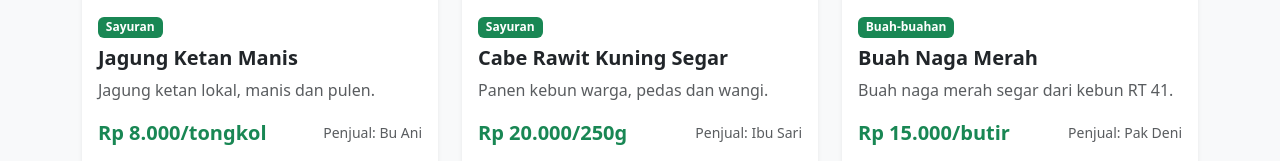
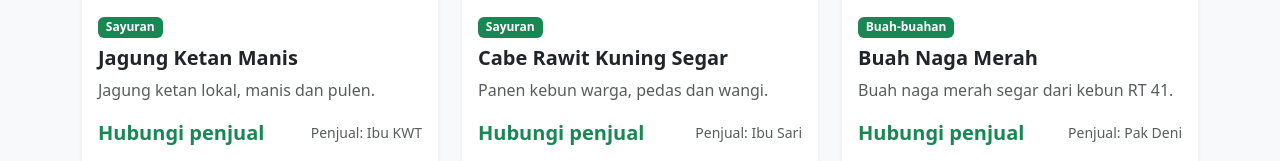
Before and after one commit to DeathMoonerg/r41-kilo21, a plain HTML site: page index.html in a window 1280 px wide. Shown: the part 1456-1617 px from the top of the page. Drawn offline with nearby package versions, Linux system fonts and the light colour scheme.

Commit message:
Update seller information and pricing details

```diff
--- a/index.html
+++ b/index.html
@@ -125,12 +125,12 @@
                             <p class="card-text text-muted flex-grow-1">Jagung ketan lokal, manis dan pulen.</p>
                             <div class="mt-auto">
                                 <div class="d-flex justify-content-between align-items-center mb-3">
-                                    <span class="fw-bold text-success fs-5">Rp 8.000/tongkol</span>
-                                    <small class="text-muted">Penjual: Bu Ani</small>
+                                    <span class="fw-bold text-success fs-5">Hubungi penjual</span>
+                                    <small class="text-muted">Penjual: Ibu KWT</small>
                                 </div>
                                 <div class="d-grid gap-2">
                                     <a href="https://wa.me/6281345678901?text=Halo, saya tertarik dengan Jagung Ketan Manis" class="btn btn-success" target="_blank"><i class="fab fa-whatsapp me-2"></i>Pesan via WhatsApp</a>
-                                    <button class="btn btn-outline-success btn-sm" data-name="Jagung Ketan Manis" data-description="Jagung ketan lokal, manis dan pulen." data-seller="Bu Ani" data-phone="6281345678901" data-price="8.000/tongkol" onclick="showProductDetail(this)"><i class="fas fa-info-circle me-2"></i>Detail Produk</button>
+                                    <button class="btn btn-outline-success btn-sm" data-name="Jagung Ketan Manis" data-description="Jagung ketan lokal, manis dan pulen." data-seller="Ibu KWT" data-phone="6281345678901" data-price="Hubungi penjual" onclick="showProductDetail(this)"><i class="fas fa-info-circle me-2"></i>Detail Produk</button>
                                 </div>
                             </div>
                         </div>
@@ -147,12 +147,12 @@
                             <p class="card-text text-muted flex-grow-1">Panen kebun warga, pedas dan wangi.</p>
                             <div class="mt-auto">
                                 <div class="d-flex justify-content-between align-items-center mb-3">
-                                    <span class="fw-bold text-success fs-5">Rp 20.000/250g</span>
+                                    <span class="fw-bold text-success fs-5">Hubungi penjual</span>
                                     <small class="text-muted">Penjual: Ibu Sari</small>
                                 </div>
                                 <div class="d-grid gap-2">
                                     <a href="https://wa.me/6281234567890?text=Halo, saya tertarik dengan Cabe Rawit Kuning Segar" class="btn btn-success" target="_blank"><i class="fab fa-whatsapp me-2"></i>Pesan via WhatsApp</a>
-                                    <button class="btn btn-outline-success btn-sm" data-name="Cabe Rawit Kuning Segar" data-description="Panen kebun warga, pedas dan wangi." data-seller="Ibu Sari" data-phone="6281234567890" data-price="20.000/250g" onclick="showProductDetail(this)"><i class="fas fa-info-circle me-2"></i>Detail Produk</button>
+                                    <button class="btn btn-outline-success btn-sm" data-name="Cabe Rawit Kuning Segar" data-description="Panen kebun warga, pedas dan wangi." data-seller="Ibu KWT" data-phone="6281234567890" data-price="Hubungi penjual" onclick="showProductDetail(this)"><i class="fas fa-info-circle me-2"></i>Detail Produk</button>
                                 </div>
                             </div>
                         </div>
@@ -169,12 +169,12 @@
                             <p class="card-text text-muted flex-grow-1">Buah naga merah segar dari kebun RT 41.</p>
                             <div class="mt-auto">
                                 <div class="d-flex justify-content-between align-items-center mb-3">
-                                    <span class="fw-bold text-success fs-5">Rp 15.000/butir</span>
+                                    <span class="fw-bold text-success fs-5">Hubungi penjual</span>
                                     <small class="text-muted">Penjual: Pak Deni</small>
                                 </div>
                                 <div class="d-grid gap-2">
                                     <a href="https://wa.me/6281900000000?text=Halo, saya tertarik dengan Buah Naga Merah" class="btn btn-success" target="_blank"><i class="fab fa-whatsapp me-2"></i>Pesan via WhatsApp</a>
-                                    <button class="btn btn-outline-success btn-sm" data-name="Buah Naga Merah" data-description="Buah naga merah segar dari kebun RT 41." data-seller="Pak Deni" data-phone="6281900000000" data-price="15.000/butir" onclick="showProductDetail(this)"><i class="fas fa-info-circle me-2"></i>Detail Produk</button>
+                                    <button class="btn btn-outline-success btn-sm" data-name="Buah Naga Merah" data-description="Buah naga merah segar dari kebun RT 41." data-seller="Ibu KWT" data-phone="6281900000000" data-price="Hubungi penjual" onclick="showProductDetail(this)"><i class="fas fa-info-circle me-2"></i>Detail Produk</button>
                                 </div>
                             </div>
                         </div>
```
